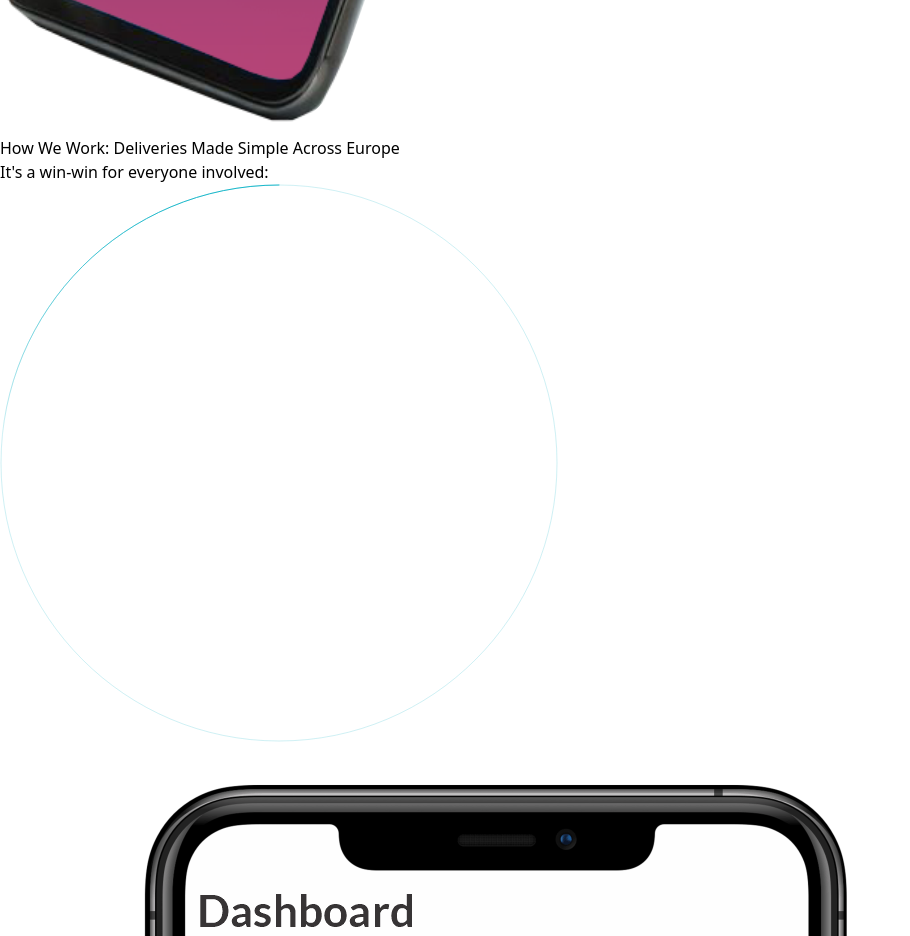
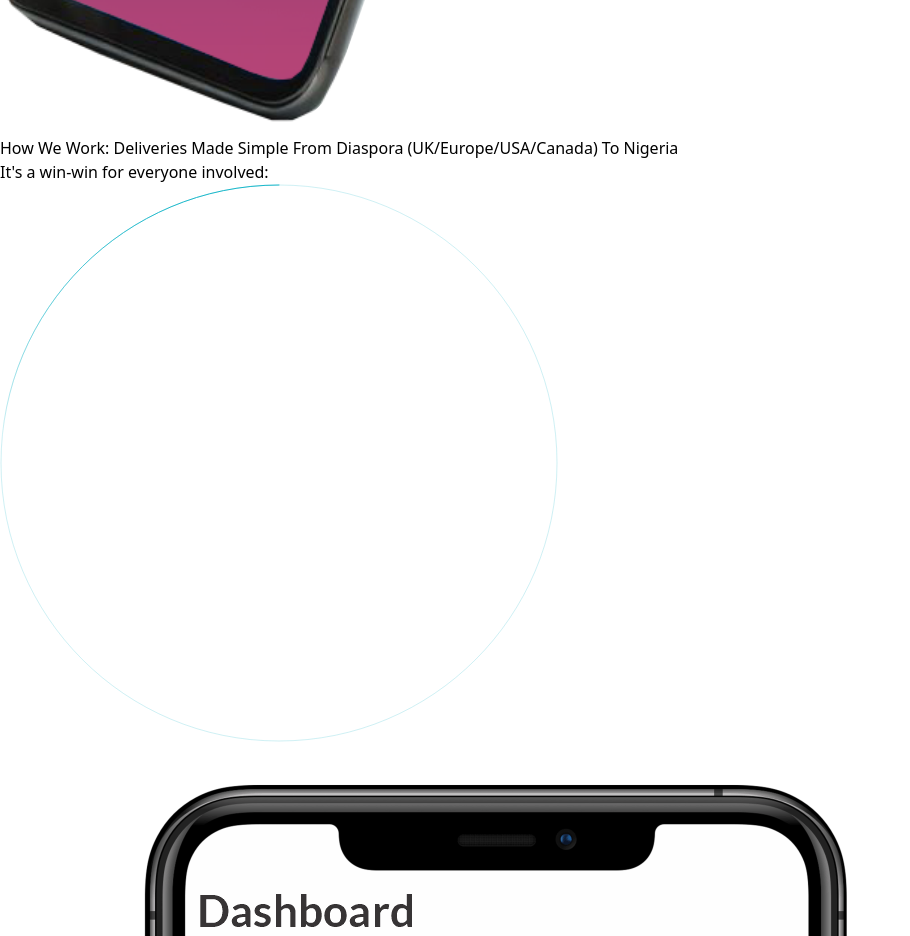
Before and after one commit to Duteko-Ltd/DutekoWebsite, a Next.js app: page / in a window 1280 px wide. Shown: the part 4700-5636 px from the top of the page, without its empty margins (0-910 px from the left). Built offline with nearby package versions, Linux system fonts and the light colour scheme.

Commit message:
PrimaryFeatures update

```diff
--- a/src/components/PrimaryFeatures.jsx
+++ b/src/components/PrimaryFeatures.jsx
@@ -573,7 +573,7 @@ export function PrimaryFeatures() {
       <Container>
         <div className="mx-auto max-w-2xl lg:mx-0 lg:max-w-3xl">
           <h2 className="text-3xl font-medium tracking-tight text-white">
-          How We Work: Deliveries Made Simple Across Europe
+          How We Work: Deliveries Made Simple From Diaspora (UK/Europe/USA/Canada) To Nigeria
           </h2>
           <p className="mt-2 text-lg text-gray-400">
           It&apos;s a win-win for everyone involved:
```
